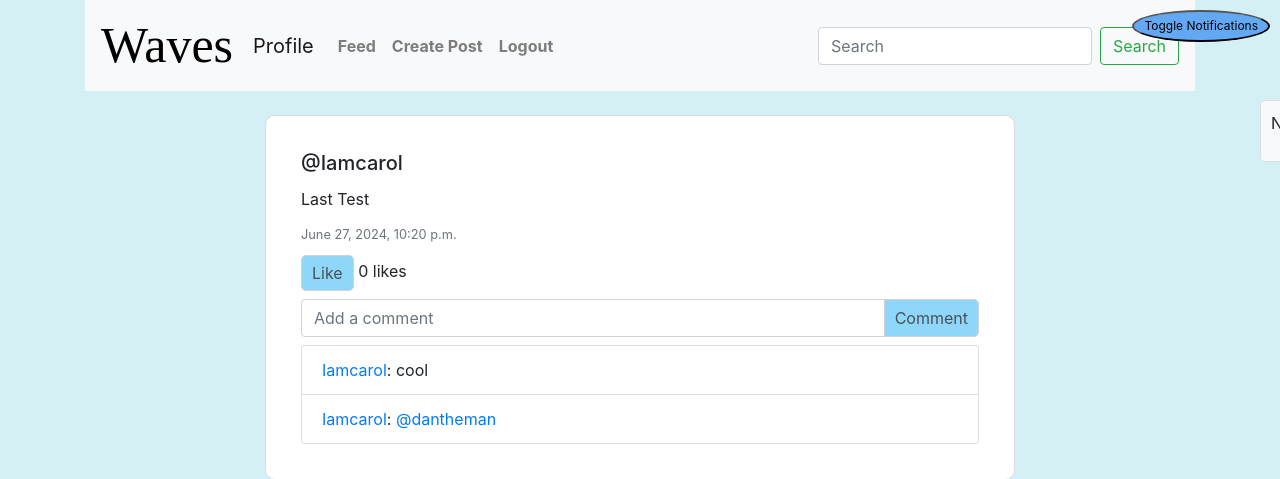
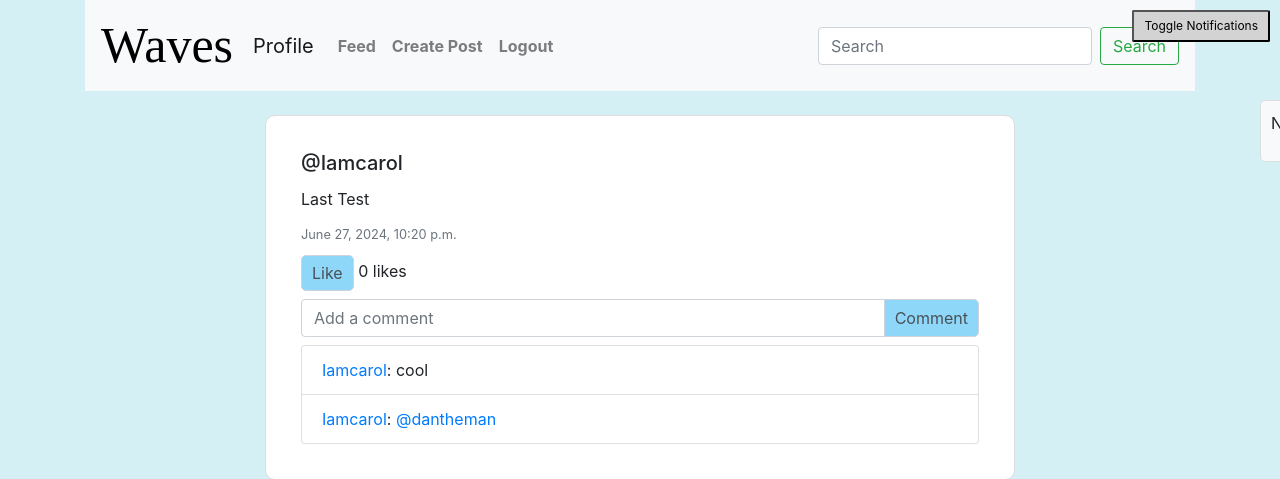
Before and after one commit to Dcroth99/Waves-Interact-, a Django app: page /posts/feed/ in a window 1280 px wide. Shown: the top 479 px of the page. Run offline with Django 4.2, Linux system fonts and the light colour scheme; a user stored in the database is signed in; data comes from the database, SQL or seed files in the repository; some libraries are stand-ins or nearby versions.

Commit message:
hopefullylasttoggleupdate

```diff
--- a/posts/templates/base.html
+++ b/posts/templates/base.html
@@ -73,12 +73,12 @@
             background-color: #433e3f;
         }
         .btn-toggle-notifications {
-            position: fixed;
+            position: absolute;
             top: 10px;
             right: 10px;
-            background-color: #63a8f3;
+            background-color: lightgrey;
             color: rgb(0, 0, 0);
-            border-radius: 50%;
+            border-radius: 2px;
             padding: 5px 10px;
             cursor: pointer;
             z-index: 1000;
--- a/users/templates/base.html
+++ b/users/templates/base.html
@@ -119,12 +119,12 @@
             background-color: #433e3f;
         }
         .btn-toggle-notifications {
-            position: fixed;
+            position: absolute;
             top: 10px;
             right: 10px;
-            background-color: #63a8f3;
+            background-color: lightgrey;
             color: rgb(0, 0, 0);
-            border-radius: 50%;
+            border-radius: 2px;
             padding: 5px 10px;
             cursor: pointer;
             z-index: 1000;
```
